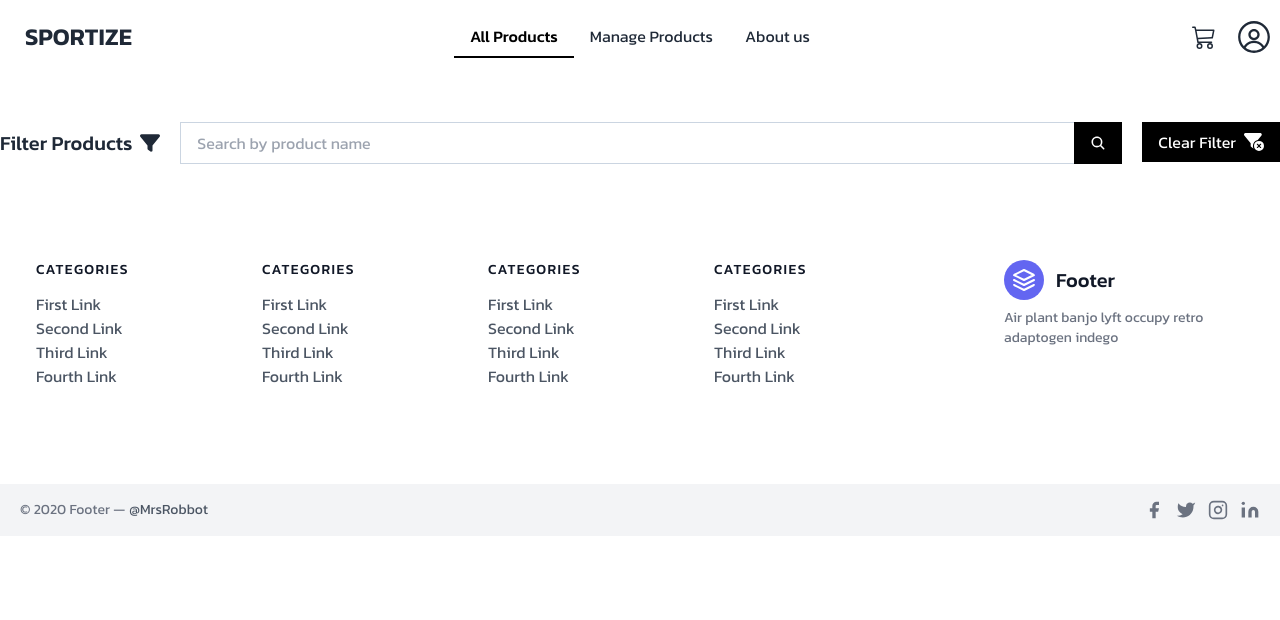
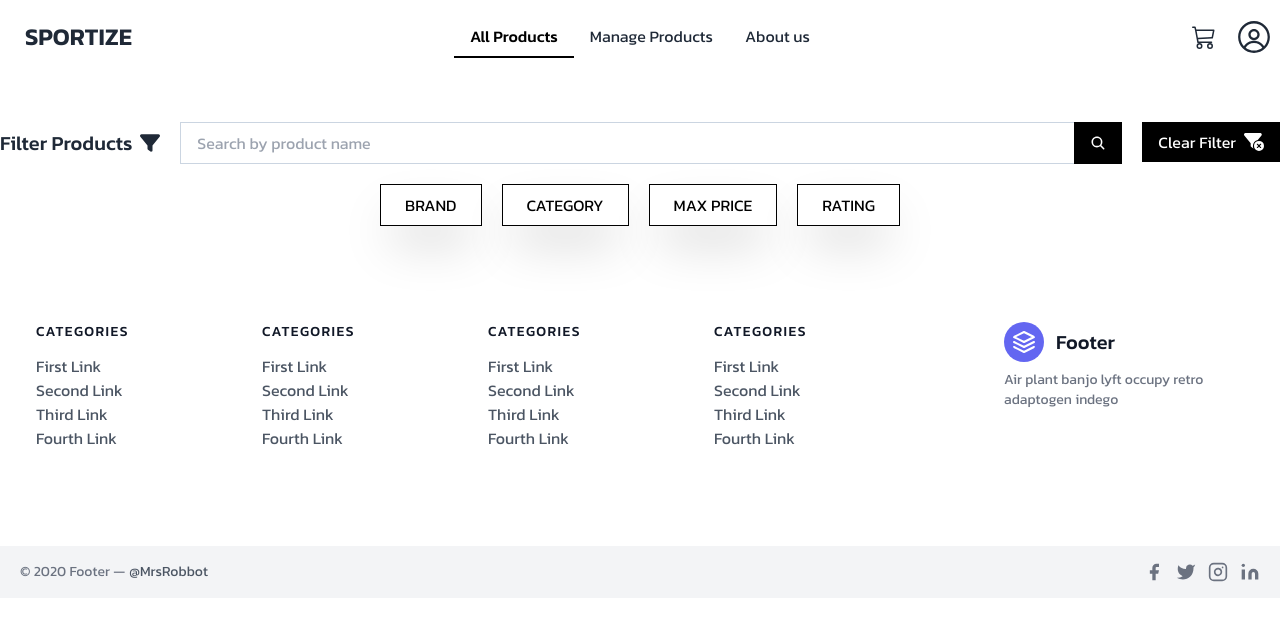
Before and after one commit to mashuq0068/sportize-client, a React (Vite) app: page /all-products in a window 1280 px wide. Shown: the top 620 px of the page. Built offline with nearby package versions, Linux system fonts and the light colour scheme.

Commit message:
adddded current filter

```diff
--- a/src/components/custom/AllProducts/Filter.tsx
+++ b/src/components/custom/AllProducts/Filter.tsx
@@ -1,12 +1,57 @@
-import { FaFilter } from "react-icons/fa6";
+import { FaFilter, FaStar } from "react-icons/fa6";
 import { IoSearch } from "react-icons/io5";
 import { FaFilterCircleXmark } from "react-icons/fa6";
+import {
+  DropdownMenu,
+  DropdownMenuContent,
+  DropdownMenuRadioGroup,
+  DropdownMenuRadioItem,
+  DropdownMenuTrigger,
+} from "@/components/ui/dropdown-menu";
+import { useAppDispatch, useAppSelector } from "@/redux/hooks";
+import { changeFilterState, clearFilter } from "@/redux/features/filter/filterSlice";
 
 const Filter = () => {
+  const currentFilter = useAppSelector((state) => state.filter);
+  const dispatch = useAppDispatch();
+  const { brand, category, price, rating } = currentFilter;
+  const handleBrand = (data: string) => {
+    const newFilter = {
+      ...currentFilter,
+      brand: data,
+    };
+    dispatch(changeFilterState(newFilter));
+  };
+  const handleCategory = (data: string) => {
+    const newFilter = {
+      ...currentFilter,
+      category: data,
+    };
+    dispatch(changeFilterState(newFilter));
+  };
+  const handleMaxPrice = (data: string) => {
+    const newFilter = {
+      ...currentFilter,
+      price: Number(data),
+    };
+    dispatch(changeFilterState(newFilter));
+  };
+  const handleRating = (data: string) => {
+    const newFilter = {
+      ...currentFilter,
+      rating: Number(data),
+    };
+    dispatch(changeFilterState(newFilter));
+  };
+  const handleClearFilter = () => {
+
+    dispatch(clearFilter())
+  }
   return (
     <div className=" lg:mt-12 mt-5">
+      {/* search */}
       <div className="flex md:justify-normal justify-between gap-5">
-        <p className=" whitespace-nowrap text-xl flex gap-2 items-center font-medium">
+        <p  className=" whitespace-nowrap text-xl flex gap-2 items-center font-medium">
           Filter Products <FaFilter />
         </p>
         <form className="relative md:block hidden  w-full">
@@ -20,7 +65,7 @@ const Filter = () => {
           </button>
         </form>
         <div className=" whitespace-nowrap">
-          <button className="bg-black text-white px-4 py-2 flex gap-2 items-center">
+          <button onClick={handleClearFilter} className="bg-black text-white px-4 py-2 flex gap-2 items-center">
             Clear Filter <FaFilterCircleXmark className=" text-xl" />
           </button>
         </div>
@@ -30,7 +75,7 @@ const Filter = () => {
         <form className="relative md:hidden mt-5 block w-full">
           <input
             type="text"
-            className=" focus:outline-none  border px-4 py-2 border-slate-300 w-full"
+            className="  border px-4 py-2 border-slate-300 w-full"
             placeholder="Search by product name"
           />
           <button className=" bg-black text-white px-4 py-1 absolute right-0 h-full">
@@ -38,8 +83,131 @@ const Filter = () => {
           </button>
         </form>
       </div>
-
       {/* filters */}
+      <div className="mt-5 flex gap-5  justify-center flex-wrap">
+        {/* brand */}
+        <DropdownMenu>
+          <DropdownMenuTrigger asChild>
+            <button
+              className={`${
+                brand ? "bg-black text-white" : "bg-white text-black"
+              } relative  px-6 py-2 w  overflow-hidden border border-black   text-black shadow-2xl transition-all before:absolute before:left-0 before:top-0 before:h-full before:w-0 before:duration-500 after:absolute after:right-0 after:top-0 after:h-full after:w-0 after:duration-500 hover:text-white hover:shadow-black hover:before:w-2/4 hover:before:bg-black hover:after:w-2/4 hover:after:bg-black uppercase`}
+            >
+              <span className="relative z-10 flex gap-2 items-center">
+                Brand
+              </span>
+            </button>
+          </DropdownMenuTrigger>
+          <DropdownMenuContent className="border border-slate-300 mt-3 w-max md:w-36">
+            <DropdownMenuRadioGroup value={brand} onValueChange={handleBrand}>
+              <DropdownMenuRadioItem value="puma">Puma</DropdownMenuRadioItem>
+              <DropdownMenuRadioItem value="bottom">Nike</DropdownMenuRadioItem>
+              <DropdownMenuRadioItem value="adidas">
+                Adidas
+              </DropdownMenuRadioItem>
+              <DropdownMenuRadioItem value="reebok">
+                Reebok
+              </DropdownMenuRadioItem>
+              <DropdownMenuRadioItem value="asics">
+                Asics{" "}
+              </DropdownMenuRadioItem>
+            </DropdownMenuRadioGroup>
+          </DropdownMenuContent>
+        </DropdownMenu>
+        {/* brand */}
+        <DropdownMenu>
+          <DropdownMenuTrigger asChild>
+            <button
+              className={`${
+                category ? "bg-black text-white" : "bg-white text-black"
+              } relative  px-6 py-2 w  overflow-hidden border border-black   text-black shadow-2xl transition-all before:absolute before:left-0 before:top-0 before:h-full before:w-0 before:duration-500 after:absolute after:right-0 after:top-0 after:h-full after:w-0 after:duration-500 hover:text-white hover:shadow-black hover:before:w-2/4 hover:before:bg-black hover:after:w-2/4 hover:after:bg-black uppercase`}
+            >
+              <span className="relative z-10 flex gap-2 items-center">
+                Category
+              </span>
+            </button>
+          </DropdownMenuTrigger>
+          <DropdownMenuContent className="border border-slate-300 mt-3 w-max md:w-36">
+            <DropdownMenuRadioGroup
+              value={category}
+              onValueChange={handleCategory}
+            >
+              <DropdownMenuRadioItem value="golf">Golf</DropdownMenuRadioItem>
+              <DropdownMenuRadioItem value="football">
+                Football
+              </DropdownMenuRadioItem>
+              <DropdownMenuRadioItem value="cricket">
+                Cricket
+              </DropdownMenuRadioItem>
+              <DropdownMenuRadioItem value="rugby">Rugby</DropdownMenuRadioItem>
+              <DropdownMenuRadioItem value="tennis">
+                Tennis
+              </DropdownMenuRadioItem>
+              <DropdownMenuRadioItem value="badminton">
+                Badminton
+              </DropdownMenuRadioItem>
+              <DropdownMenuRadioItem value="basket ball">
+                Basket Ball{" "}
+              </DropdownMenuRadioItem>
+              <DropdownMenuRadioItem value="baseball">
+                Baseball
+              </DropdownMenuRadioItem>
+            </DropdownMenuRadioGroup>
+          </DropdownMenuContent>
+        </DropdownMenu>
+        {/* brand */}
+        <DropdownMenu>
+          <DropdownMenuTrigger asChild>
+            <button
+              className={`${
+                price ? "bg-black text-white" : "bg-white text-black"
+              } relative  px-6 py-2 w  overflow-hidden border border-black   text-black shadow-2xl transition-all before:absolute before:left-0 before:top-0 before:h-full before:w-0 before:duration-500 after:absolute after:right-0 after:top-0 after:h-full after:w-0 after:duration-500 hover:text-white hover:shadow-black hover:before:w-2/4 hover:before:bg-black hover:after:w-2/4 hover:after:bg-black uppercase`}
+            >
+              <span className="relative z-10 flex gap-2 items-center">
+                Max Price
+              </span>
+            </button>
+          </DropdownMenuTrigger>
+          <DropdownMenuContent className="border border-slate-300 mt-3 w-max md:w-36">
+            <DropdownMenuRadioGroup
+              value={price?.toString()}
+              onValueChange={handleMaxPrice}
+            >
+              <DropdownMenuRadioItem value="500">$500</DropdownMenuRadioItem>
+              <DropdownMenuRadioItem value="400">$400</DropdownMenuRadioItem>
+              <DropdownMenuRadioItem value="300">$300</DropdownMenuRadioItem>
+              <DropdownMenuRadioItem value="200">$200</DropdownMenuRadioItem>
+              <DropdownMenuRadioItem value="100">$100</DropdownMenuRadioItem>
+            </DropdownMenuRadioGroup>
+          </DropdownMenuContent>
+        </DropdownMenu>
+        {/* brand */}
+        <DropdownMenu>
+          <DropdownMenuTrigger asChild>
+            <button
+              className={`${
+                rating ? "bg-black text-white" : "bg-white text-black"
+              } relative  px-6 py-2 w  overflow-hidden border border-black   text-black shadow-2xl transition-all before:absolute before:left-0 before:top-0 before:h-full before:w-0 before:duration-500 after:absolute after:right-0 after:top-0 after:h-full after:w-0 after:duration-500 hover:text-white hover:shadow-black hover:before:w-2/4 hover:before:bg-black hover:after:w-2/4 hover:after:bg-black uppercase`}
+            >
+              <span className="relative z-10 flex gap-2 items-center">
+                Rating
+              </span>
+            </button>
+          </DropdownMenuTrigger>
+          <DropdownMenuContent className="border w-max   border-slate-300 mt-3 ">
+            <DropdownMenuRadioGroup
+              value={rating?.toString()}
+              onValueChange={handleRating}
+            >
+              <DropdownMenuRadioItem className="flex gap-2 items-center" value="5">5 <FaStar className=" text-amber-500"/></DropdownMenuRadioItem>
+              <DropdownMenuRadioItem className="flex gap-2 items-center" value="4">4 <FaStar className=" text-amber-500"/></DropdownMenuRadioItem>
+              <DropdownMenuRadioItem className="flex gap-2 items-center" value="3">3 <FaStar className=" text-amber-500"/></DropdownMenuRadioItem>
+              <DropdownMenuRadioItem className="flex gap-2 items-center" value="2">2 <FaStar className=" text-amber-500"/></DropdownMenuRadioItem>
+              <DropdownMenuRadioItem className="flex gap-2 items-center" value="1">1 <FaStar className=" text-amber-500"/></DropdownMenuRadioItem>
+            </DropdownMenuRadioGroup>
+          </DropdownMenuContent>
+        </DropdownMenu>
+      </div>
     </div>
   );
 };
--- a/src/index.css
+++ b/src/index.css
@@ -4,11 +4,17 @@
 @tailwind utilities;
 
 body {
-  max-width: 1350px;
+  max-width: 1350px !important;
   font-size: 16px;
   font-family: "Kanit", sans-serif;
-  margin-left: auto;
-  margin-right: auto;
+  margin-left: auto !important;
+  margin-right: auto !important;
+}
+html body[data-scroll-locked] {
+  max-width: 1350px !important;
+  margin-left: auto !important;
+  margin-right: auto !important;
+  overflow: auto !important;
 }
 .active {
   font-weight: 500;
@@ -20,11 +26,11 @@ body {
 
 @media (max-width: 1200px) {
   body {
-    padding: 25px;
+    padding: 25px !important;
   }
 }
 @media (max-width: 500px) {
   body {
-    padding: 15px;
+    padding: 15px !important;
   }
 }
--- /dev/null
+++ b/src/redux/features/filter/filterSlice.ts
@@ -0,0 +1,32 @@
+import { createSlice, PayloadAction } from "@reduxjs/toolkit";
+
+export interface IInitialState {
+  brand: string | undefined;
+  rating: number | undefined;
+  category: string | undefined;
+  price: number | undefined;
+}
+const initialState: IInitialState = {
+  brand: undefined,
+  rating: undefined,
+  category: undefined,
+  price: undefined,
+};
+const filterSlice = createSlice({
+  name: "filter",
+  initialState: initialState,
+  reducers: {
+    changeFilterState: (state, action: PayloadAction<IInitialState>) => {
+      return action.payload;
+    },
+    clearFilter: (state) => {
+      state.brand = undefined;
+      state.rating = undefined;
+      state.category = undefined;
+      state.price = undefined;
+    },
+  },
+});
+
+export const { changeFilterState, clearFilter } = filterSlice.actions;
+export default filterSlice.reducer;
--- a/src/redux/store.ts
+++ b/src/redux/store.ts
@@ -1,15 +1,18 @@
 import { configureStore } from "@reduxjs/toolkit";
 import baseApi from "./api/baseApi";
+import filterSlice from "./features/filter/filterSlice";
 
 const store = configureStore({
   reducer: {
     [baseApi.reducerPath]: baseApi.reducer,
+    filter: filterSlice,
   },
   middleware: (getDefaultMiddleware) =>
     getDefaultMiddleware().concat(baseApi.middleware),
 });
-export default store;
+
 // Infer the `RootState` and `AppDispatch` types from the store itself
 export type RootState = ReturnType<typeof store.getState>;
 // Inferred type: {posts: PostsState, comments: CommentsState, users: UsersState}
 export type AppDispatch = typeof store.dispatch;
+export default store;
```
